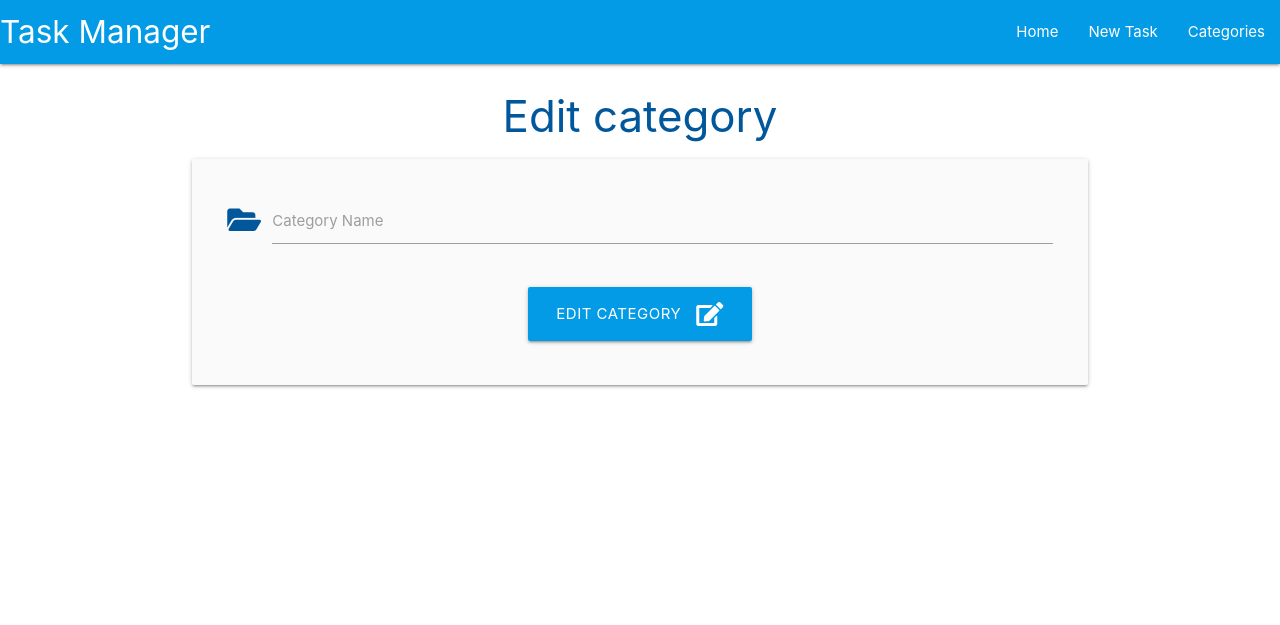
After one commit to e-kai00/flaskApp-taskManager, a Flask app: template taskmanager/templates/edit_category.html in a window 1280 px wide. The commit adds this page. Shown: the top 625 px of the page. Run offline with Flask 3, Linux system fonts and the light colour scheme; the template is opened without the code that fills it, so the values that code supplies are empty.

Commit message:
Implement category update functionality for user interaction

```diff
--- a/taskmanager/templates/categories.html
+++ b/taskmanager/templates/categories.html
@@ -19,7 +19,7 @@
           <span class="card-title">{{ category.category_name }}</span>
         </div>
         <div class="card-action">
-          <a href="#" class="btn green accent-4">Edit</a>
+          <a href="{{ url_for('edit_category', category_id=category.id) }}" class="btn green accent-4">Edit</a>
           <a href="#" class="btn red">Delete</a>
         </div>
       </div>
--- /dev/null
+++ b/taskmanager/templates/edit_category.html
@@ -0,0 +1,29 @@
+{% extends "base.html" %}
+{% block content %}
+
+<h3 class="light-blue-text text-darken-4 center-align">Edit category</h3>
+
+<div class="row card-panel grey lighten-5">
+    <form class="col s12" method="POST" action="{{ url_for('edit_category', category_id=category.id)}}">
+        <!-- category name -->
+        <div class="row">
+            <div class="input-field col s12">
+                <i class="fas fa-folder-open prefix light-blue-text text-darken-4"></i>
+                <!-- category (variable from "@app.route("/edit_category)".category_name (from db) -->
+                <input id="category_name" name="category_name" value="{{ category.category_name }}" type="text" minlength="3" maxlength="25" class="validate"
+                    required>
+                <label for="category_name">Category Name</label>
+            </div>
+        </div>
+        <!-- submit button -->
+        <div class="row">
+            <div class="col s12 center-align">
+                <button type="submit" class="btn-large light-blue darken-1">
+                    Edit Category <i class="fas fa-edit right"></i>
+                </button>
+            </div>
+        </div>
+    </form>
+</div>
+
+{% endblock %}
```
Also changed, not shown: taskmanager/routes.py (+10 -0 lines).
